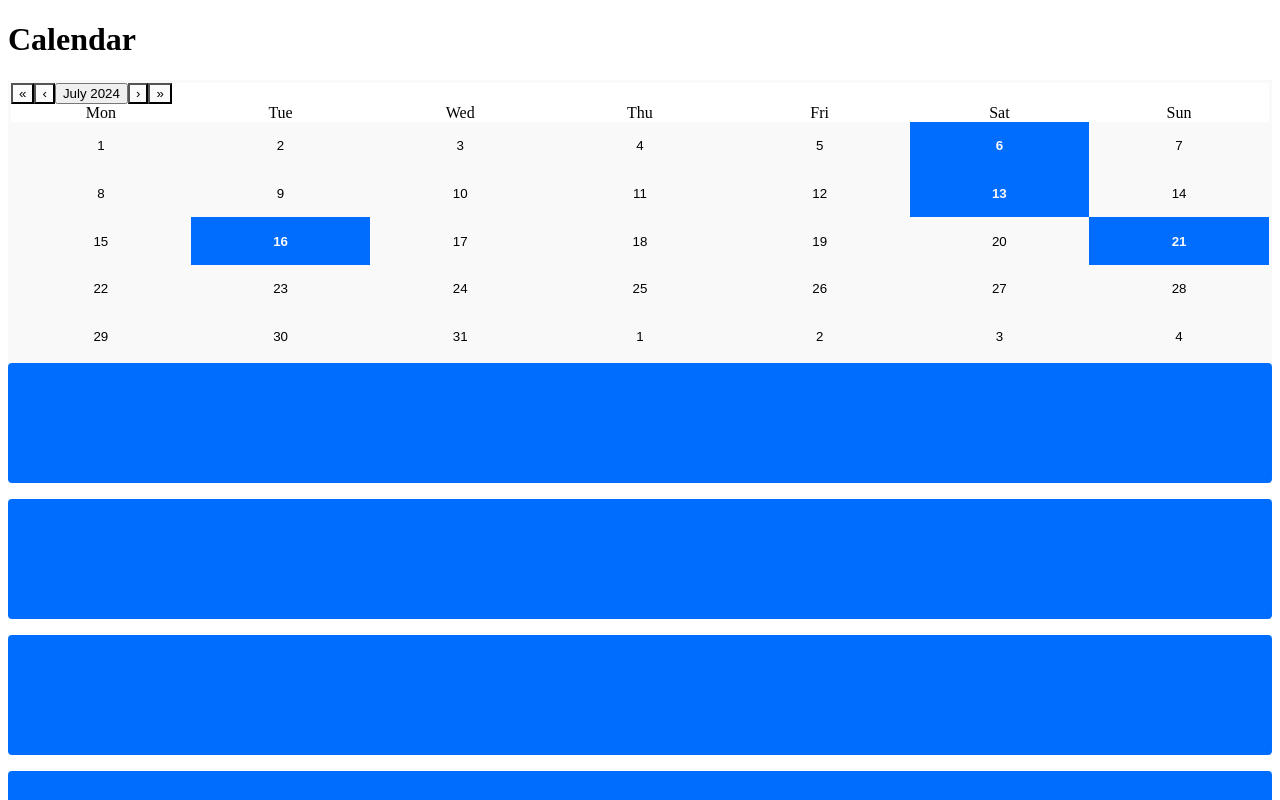
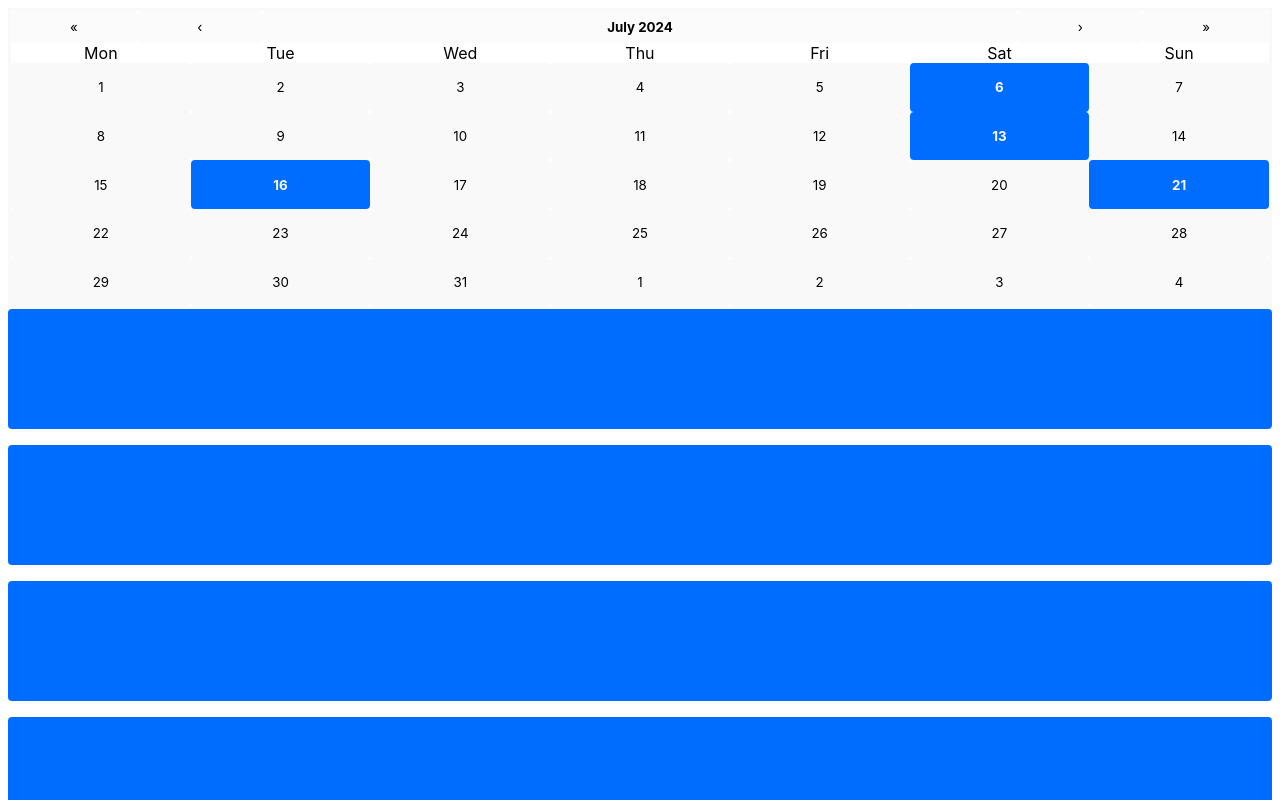
Before and after one commit to silvhua/the-score-hackathon, a React (Vite) app: page / in a window 1280 px wide. Shown: the top 800 px of the page. Built offline with nearby package versions, Linux system fonts and the light colour scheme.

Commit message:
Calendar styling
- Round corners
- Style calendar navigation components

```diff
--- a/src/components/CalendarComponent/CalendarComponent.jsx
+++ b/src/components/CalendarComponent/CalendarComponent.jsx
@@ -27,7 +27,7 @@ const CalendarComponent = () => {
     setValue(nextValue);
   }
   return (
-    <><h1>Calendar</h1>
+    <>
       <Calendar className='calendar'
         onChange={onChange}
         tileClassName={tileClassName}
--- a/src/components/CalendarComponent/CalendarComponent.scss
+++ b/src/components/CalendarComponent/CalendarComponent.scss
@@ -11,10 +11,14 @@ $calendar-tile-event-color: $score-blue;
 
 .react-calendar {
   border: $calendar-tile-border-width solid $calendar-tile-base-color;
+  font-family: "Inter", Arial, Helvetica, sans-serif;
+  font-family: 'Comic Sans MS';
+
   &__tile {
       background-color: $calendar-tile-base-color;
       padding: 1em 0;
       border: $calendar-tile-border-width solid $calendar-tile-base-color;
+      border-radius: 4px;
 
     &:hover {
       @include calendar-tile-hover();
@@ -40,11 +44,49 @@ $calendar-tile-event-color: $score-blue;
     & abbr { // style day of the week heading
       text-decoration: none;
       color: $score-black;
-
     }
   }
 
+  &__month-view__days {
+  }
+
+  &__navigation {
+    width: 100%;
+  }
+
+  &__navigation__arrow, &__navigation__label {
+    background-color: $score-gray-2;
+    height: 2rem;
+    border: 1px solid $score-gray-3;
+    border: none;
+    border-radius: 4px;
+
+
+    & span {
+      font-weight: bold;
+    }
+
+  }
+
   &__navigation__arrow {
-    background-color: $score-gray-2;
+    width: 10%;
+
+    &:hover {
+      background-color: $score-gray-3;
+    }
   }
+
+  &__navigation__label {
+    width: 60%;
+
+    &:hover {
+      cursor: pointer;
+    }
+  }
+
 }
+
+span, button, abbr {
+  font-family: "Inter", Arial, Helvetica, sans-serif;
+
+}
```
